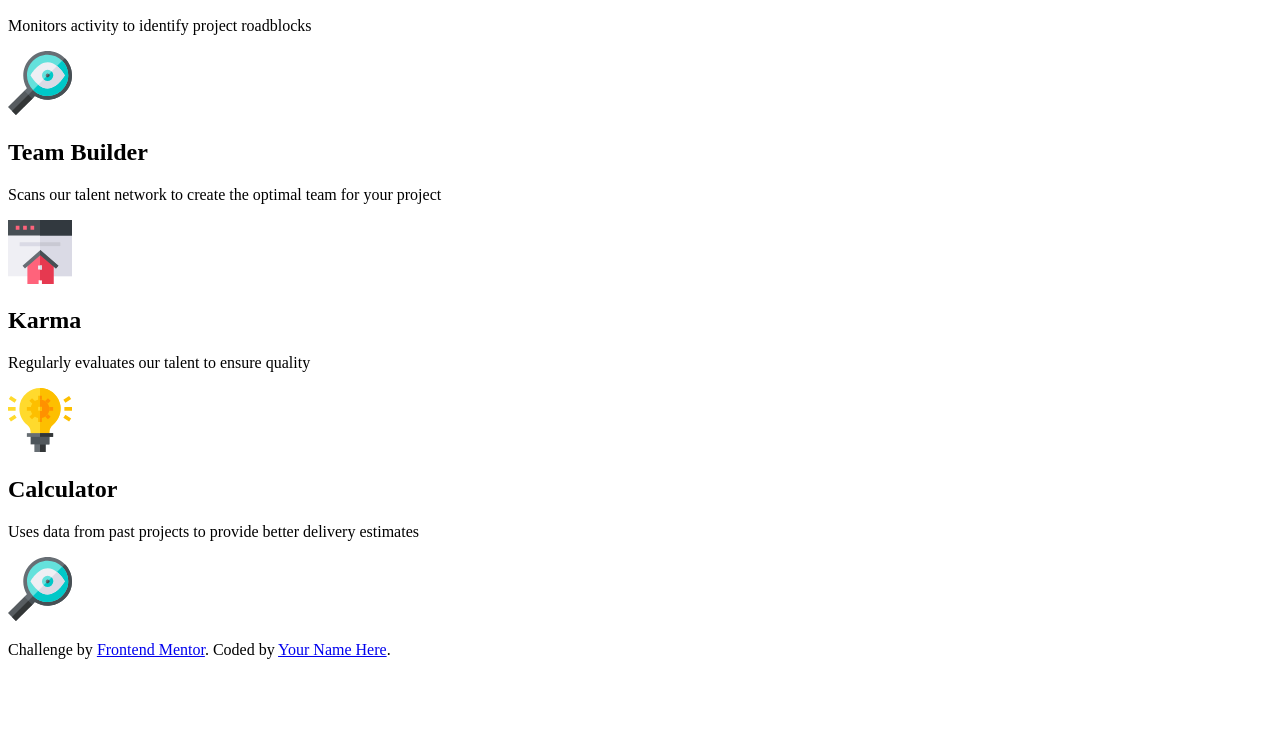
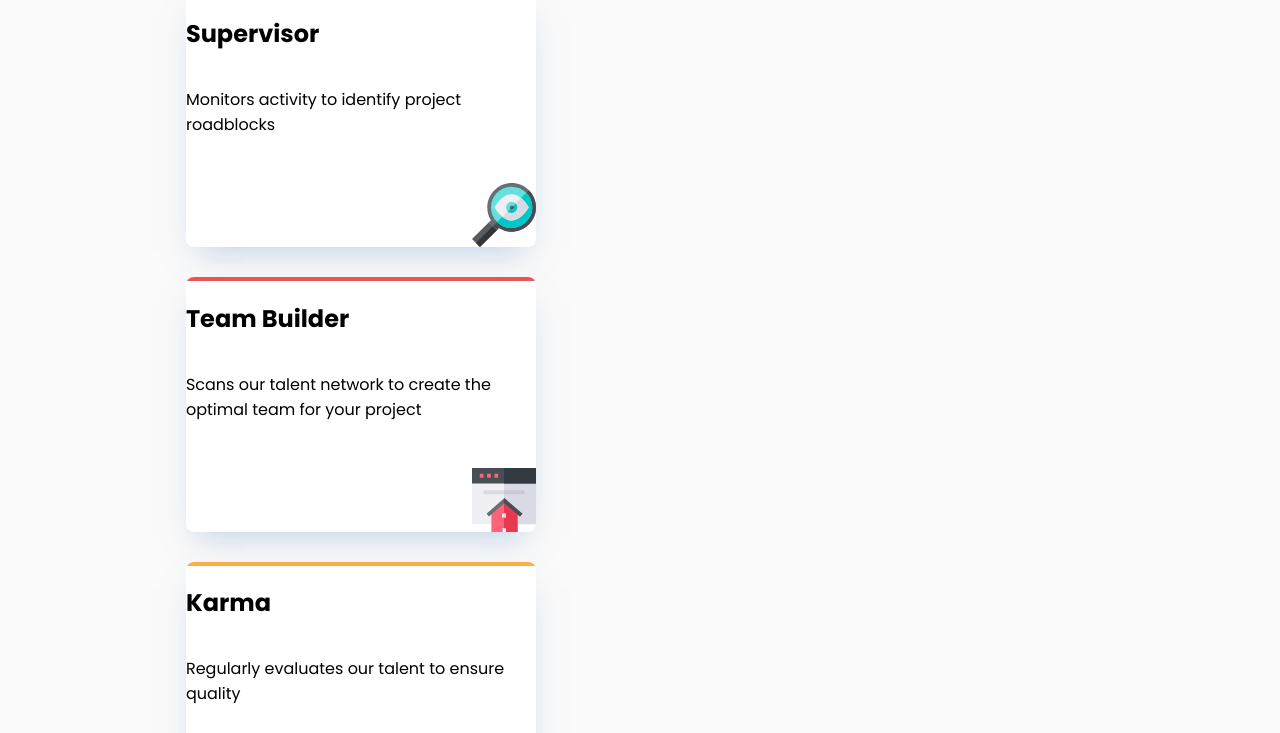
Before and after one commit to bakellian/Four-card-feature-section, a plain HTML site: page index.html in a window 1280 px wide. Shown: the part 148-881 px from the top of the page. Before the commit the page ends 823 px from the top, so only its background shows below. Drawn offline with Linux system fonts and the light colour scheme.

Commit message:
clean up html

```diff
--- a/index.html
+++ b/index.html
@@ -23,40 +23,33 @@
     </div>
 
     <div class="grid">
+
       <div class="card-wrapper">
         <div class="color-bar-supervisor"></div>
         <h2>Supervisor</h2>
         <p>Monitors activity to identify project roadblocks</p>
-        <div class="image-wrapper">
-          <img src="./images/icon-supervisor.svg" alt="eyeglasss">
-        </div>
+        <img src="./images/icon-supervisor.svg" alt="eyeglasss">
       </div>
 
       <div class="card-wrapper">
         <div class="color-bar-team-builder"></div>
         <h2>Team Builder</h2>
         <p>Scans our talent network to create the optimal team for your project</p>
-        <div class="image-wrapper">
-          <img src="./images/icon-team-builder.svg" alt="website">
-        </div>
+        <img src="./images/icon-team-builder.svg" alt="website">
       </div>
 
       <div class="card-wrapper">
         <div class="color-bar-karma"></div>
         <h2>Karma</h2>
         <p>Regularly evaluates our talent to ensure quality</p>
-        <div class="image-wrapper">
-          <img src="./images/icon-karma.svg" alt="lightbulb">
-        </div>
+        <img src="./images/icon-karma.svg" alt="lightbulb">
       </div>
 
       <div class="card-wrapper">
         <div class="color-bar-calculator"></div>
         <h2>Calculator</h2>
         <p>  Uses data from past projects to provide better delivery estimates</p>
-        <div class="image-wrapper">
-          <img src="./images/icon-supervisor.svg" alt="eyeglasss">
-        </div>
+        <img src="./images/icon-supervisor.svg" alt="eyeglasss">
       </div>
     </div>
 
--- a/stylesheet.css
+++ b/stylesheet.css
@@ -1 +1,52 @@
 @import url('https://fonts.googleapis.com/css2?family=Poppins:ital,wght@0,100;0,200;0,300;0,400;0,500;0,600;0,700;0,800;0,900;1,100;1,200;1,300;1,400;1,500;1,600;1,700;1,800;1,900&display=swap');
+
+body {
+    background-color: #FAFAFA;
+    display: flex;
+    flex-direction: column;
+    align-items: center;
+    min-height: 100vh;
+    font-family: "Poppins", sans-serif;
+}
+
+.grid {
+    display: grid;
+    grid-template-columns: 10fr;
+    gap: 1.875rem;
+}
+
+.card-wrapper {
+    display: flex;
+    flex-direction: column;
+    position: relative;
+    background-color: white;
+    border-radius: 0.5rem;
+    overflow: hidden;
+    width: 21.875rem;
+    box-shadow: 0px 15px 30px -11px rgba(131, 166, 210, 0.50);
+}
+
+.card-wrapper img {
+    margin-top: 1.875rem;
+    align-self: flex-end;
+}
+
+.color-bar-supervisor {
+    background-color: #44D3D2;
+    height: 0.25rem;
+}
+
+.color-bar-team-builder {
+    background-color: #EA5454;
+    height: 0.25rem;
+}
+
+.color-bar-karma {
+    background-color: #FCAE4A;
+    height: 0.25rem;
+}
+
+.color-bar-calculator {
+    background-color: #549EF2;
+    height: 0.25rem;
+}
```
